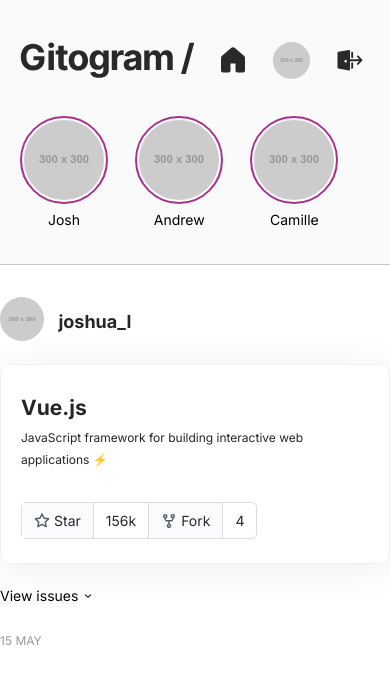
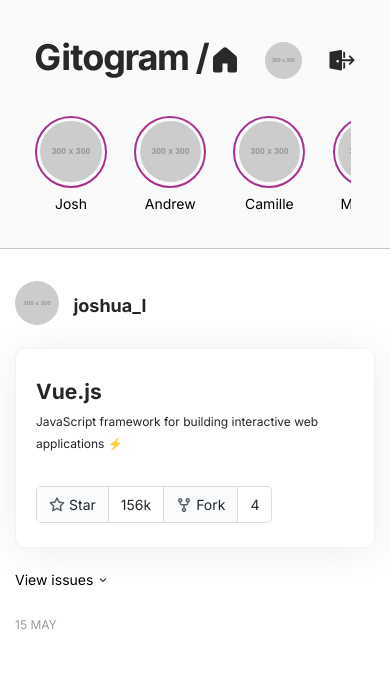
Before and after one commit to mksddn/gitogram, a Vue app: page / in a window 390 px wide. Shown: the top 684 px of the page. Built offline with nearby package versions, Linux system fonts and the light colour scheme.

Commit message:
fix styles

```diff
--- a/src/components/storyUserItem/storyUserItem.scss
+++ b/src/components/storyUserItem/storyUserItem.scss
@@ -8,14 +8,23 @@
     align-items: center;
     transition: all 0.2s ease-out;
 
+    @media screen and (max-width: 768px) {
+        width: 4.5rem;
+        height: 4.5rem;
+    }
+    @media screen and (max-width: 376px) {
+        width: 3.5rem;
+        height: 3.5rem;
+    }
+
     &:hover {
         border-color: transparent;
         transition: all 0.2s ease-out;
     }
 
     &__img {
-        width: 5rem;
-        height: 5rem;
+        width: 90%;
+        height: 90%;
         min-width: 0;
         display: block;
         border-radius: 50%;
--- a/src/global.scss
+++ b/src/global.scss
@@ -55,5 +55,7 @@
 
 .x-container {
     width: 1200px;
+    max-width: 100%;
     margin: 0 auto;
+    padding: 0 15px;
 }
--- a/src/pages/feeds/feeds.vue
+++ b/src/pages/feeds/feeds.vue
@@ -14,7 +14,7 @@
       </template>
     </topline>
   </div>
-  <div class="page-content">
+  <div class="x-container page-content">
     <ul class="feeds">
       <li class="feeds__item">
         <feed class="feed">
```
Also changed, not shown: 7 other files (tests, documents, lock files or other folders).
